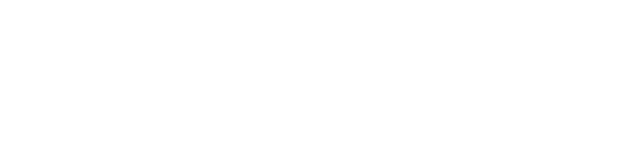
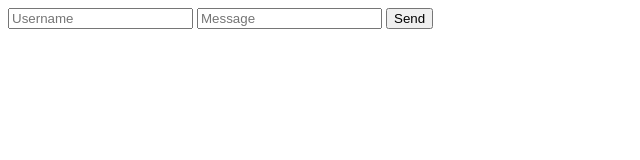
Before and after one commit to DenHafiz69/chat-application, a plain HTML site: page index.html in a window 1280 px wide. Shown: the whole page, without its empty margins (0-640 px from the left). Drawn offline with nearby package versions, Linux system fonts and the light colour scheme.

Commit message:
Create a few elements

```diff
--- a/index.html
+++ b/index.html
@@ -9,6 +9,13 @@
     <title>Document</title>
 </head>
 <body>
+    <div id="messages">
+
+    </div>
+
+    <input type="text" id="username" placeholder="Username">
+    <input type="text" id="message" placeholder="Message">
+    <button id="sendBtn">Send</button>
 
 </body>
 </html>
```
